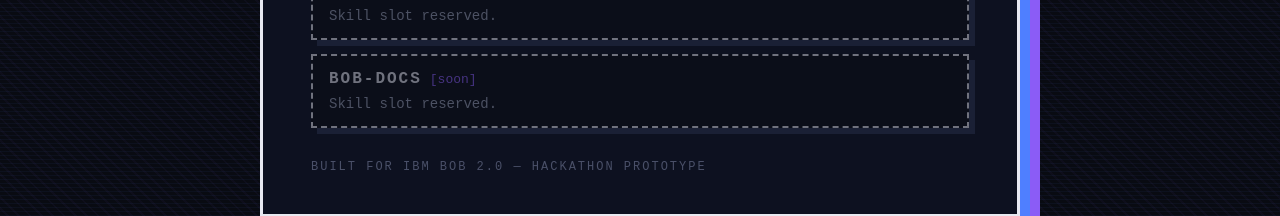
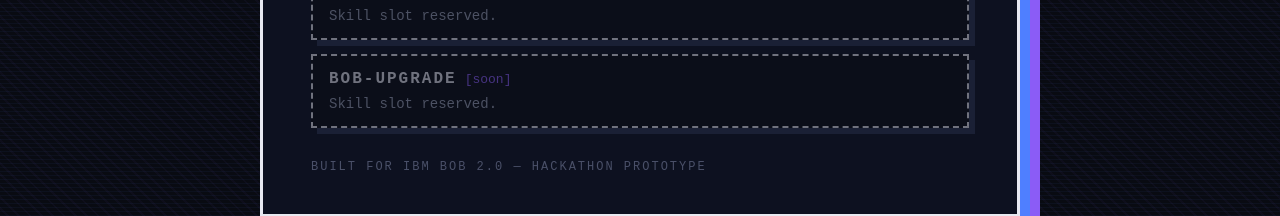
Before and after one commit to mrgonzales-dev/ibmbob-hackathon, a Vue app in the folder bob-devkit-landing-page/: page / in a window 1280 px wide. Shown: the part 500-716 px from the top of the page. Built offline with nearby package versions, Linux system fonts and the light colour scheme.

Commit message:
feat: rename placeholder skill to bob-upgrade
Swap the bob-docs slot for bob-upgrade, matching the
skill the collection will grow next.

```diff
--- a/bob-devkit-landing-page/src/App.vue
+++ b/bob-devkit-landing-page/src/App.vue
@@ -11,7 +11,7 @@
     desc: 'Skill slot reserved.',
   },
   {
-    name: 'bob-docs',
+    name: 'bob-upgrade',
     status: 'soon',
     desc: 'Skill slot reserved.',
   },
```
